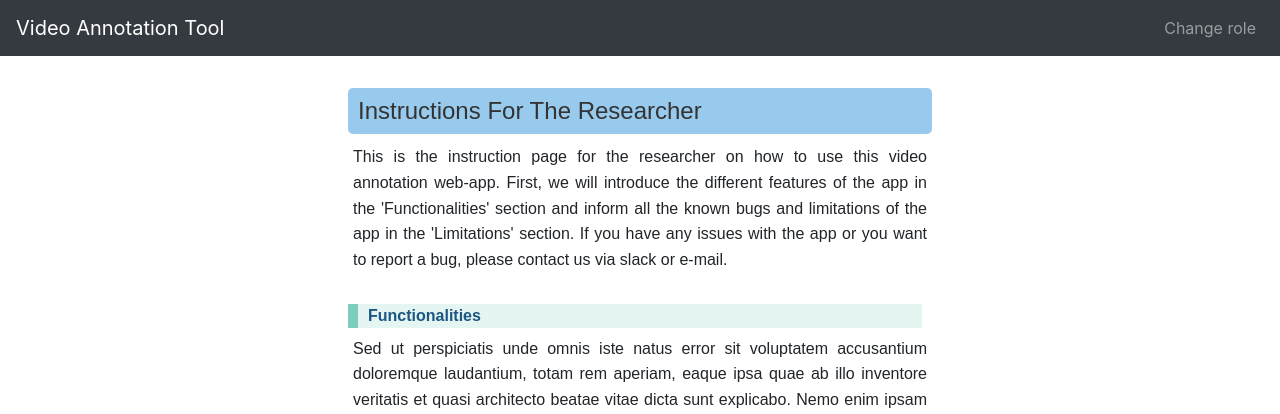
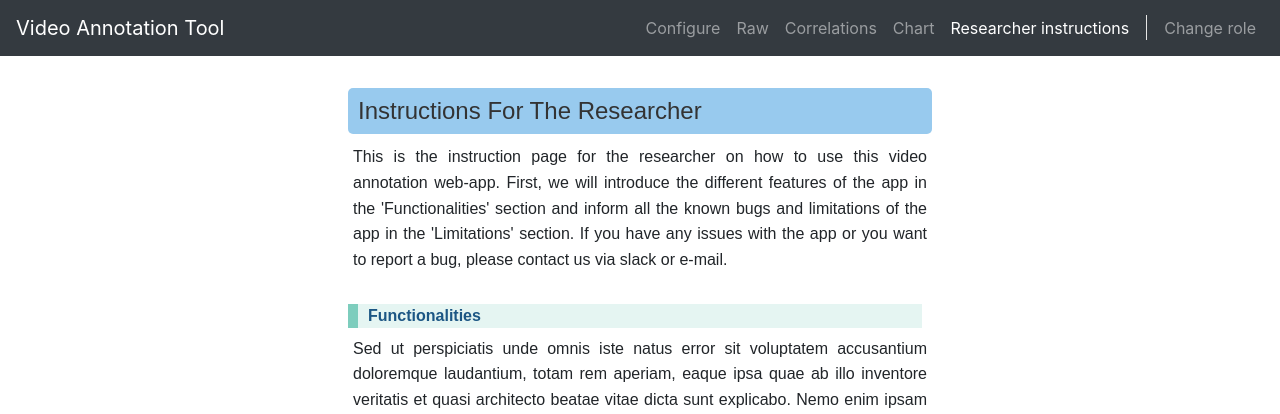
Before and after one commit to leahkla/cognitive-neuroscience-project, a Flask app: page /instructions in a window 1280 px wide. Shown: the top 414 px of the page. Run offline with Flask 2, Linux system fonts and the light colour scheme; the visitor is signed in with stand-in values (Sample User, id 1); some libraries are stand-ins or nearby versions.

Commit message:
Added researcher instructions to each specific navbar location after 'Chart' but before the bar

```diff
--- a/app/templates/control/data.html
+++ b/app/templates/control/data.html
@@ -20,6 +20,8 @@
         <a class="nav-item nav-link"
            href="{{ url_for('researcher.correlations') }}">Correlations</a>
         <a class="nav-item nav-link" href="{{ url_for('researcher.chart') }}">Chart </a>
+        <a class="nav-item nav-link"
+           href="{{ url_for('researcher.instructions') }}">Researcher instructions</a>
         <div class="divider"></div>
         <a class="nav-item nav-link"
            href="{{ url_for('control.choose_role') }}">Change role</a>
--- a/app/templates/researcher/config.html
+++ b/app/templates/researcher/config.html
@@ -22,6 +22,8 @@
            href="{{ url_for('researcher.correlations') }}">Correlations</a>
         <a class="nav-item nav-link"
            href="{{ url_for('researcher.chart') }}">Chart</a>
+        <a class="nav-item nav-link"
+           href="{{ url_for('researcher.instructions') }}">Researcher instructions</a>
         <div class="divider"></div>
         <a class="nav-item nav-link"
            href="{{ url_for('control.choose_role') }}">Change role</a>
--- a/app/templates/researcher/correlations.html
+++ b/app/templates/researcher/correlations.html
@@ -21,6 +21,8 @@
                 class="sr-only">
             (current)</span></a>
         <a class="nav-item nav-link" href="{{ url_for('researcher.chart') }}">Chart</a>
+        <a class="nav-item nav-link"
+           href="{{ url_for('researcher.instructions') }}">Researcher instructions</a>
         <div class="divider"></div>
         <a class="nav-item nav-link"
            href="{{ url_for('control.choose_role') }}">Change role</a>
--- a/app/templates/researcher/instructions.html
+++ b/app/templates/researcher/instructions.html
@@ -21,16 +21,29 @@
 		src="{{ url_for('static', filename='js/jquery.range2dslider.js') }}"></script>
 <link rel="stylesheet" type="text/css"
 		href="{{ url_for('static', filename='css/instructions.css') }}">
+<link rel="stylesheet" type="text/css"
+    href="{{ url_for('static', filename='css/navbar_divider.css') }}">
 {% endblock %}
 
 
 {% block navbar_extension %}
 <div class="collapse navbar-collapse justify-content-end"
-	 id="navbarMain">
-	<div class="navbar-nav">
-		<a class="nav-item nav-link"
-		   href="{{ url_for('control.choose_role') }}">Change role</a>
-	</div>
+     id="navbarMain">
+    <div class="navbar-nav">
+        <a class="nav-item nav-link"
+           href="{{ url_for('researcher.config') }}">Configure</a>
+        <a class="nav-item nav-link"
+           href="{{ url_for('control.data') }}">Raw</a>
+        <a class="nav-item nav-link"
+           href="{{ url_for('researcher.correlations') }}">Correlations</a>
+        <a class="nav-item nav-link"
+           href="{{ url_for('researcher.chart') }}">Chart </a>
+        <a class="nav-item nav-link active"
+            href="{{ url_for('researcher.instructions') }}">Researcher instructions <span class="sr-only">(current)</span></a>
+        <div class="divider"></div>
+        <a class="nav-item nav-link"
+           href="{{ url_for('control.choose_role') }}">Change role</a>
+    </div>
 </div>
 {% endblock %}
 
--- a/app/templates/user/userinstructions.html
+++ b/app/templates/user/userinstructions.html
@@ -30,11 +30,6 @@
 	<div class="navbar-nav">
 		<a class="nav-item nav-link"
 		   href="{{ url_for('control.choose_role') }}">Change role</a>
-		<a class="nav-item nav-link"
-	 		 href="{{ url_for('user.userinstructions') }}">User instructions</a>
-		<a class="nav-item nav-link"
-	 	 	 href="{{ url_for('researcher.instructions') }}">Researcher instructions</a>
-
 	</div>
 </div>
 {% endblock %}
```
